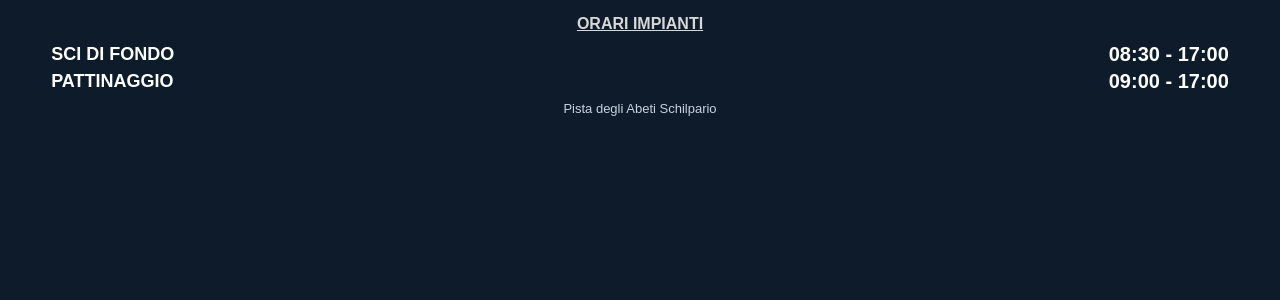
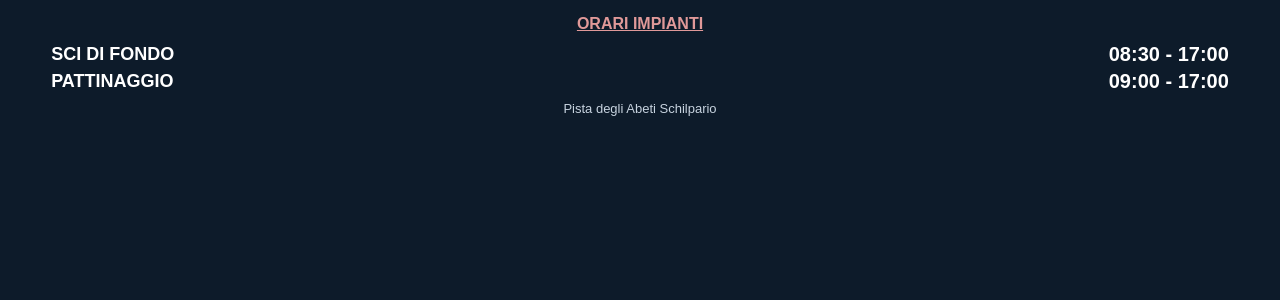
Before and after one commit to emiliomaj60-lang/stato-pista-schilpario, a Flask app: page /orari in a window 1280 px wide. Shown: the top 300 px of the page. Run offline with Flask 3, Linux system fonts and the light colour scheme.

Commit message:
Add files via upload

```diff
--- a/templates/condizioni.html
+++ b/templates/condizioni.html
@@ -73,7 +73,7 @@ html, body{
     white-space:nowrap;
 }
 .valore{
-    font-size:24px;
+    font-size:32px;
     font-weight:bold;
     line-height:1;
 }
--- a/templates/orari.html
+++ b/templates/orari.html
@@ -40,7 +40,7 @@ html,body{
 
     font-size:16px;
     font-weight:bold;
-    color:#d7d7d7;
+    color:#E09999;
 
     text-decoration:underline;
 
```
